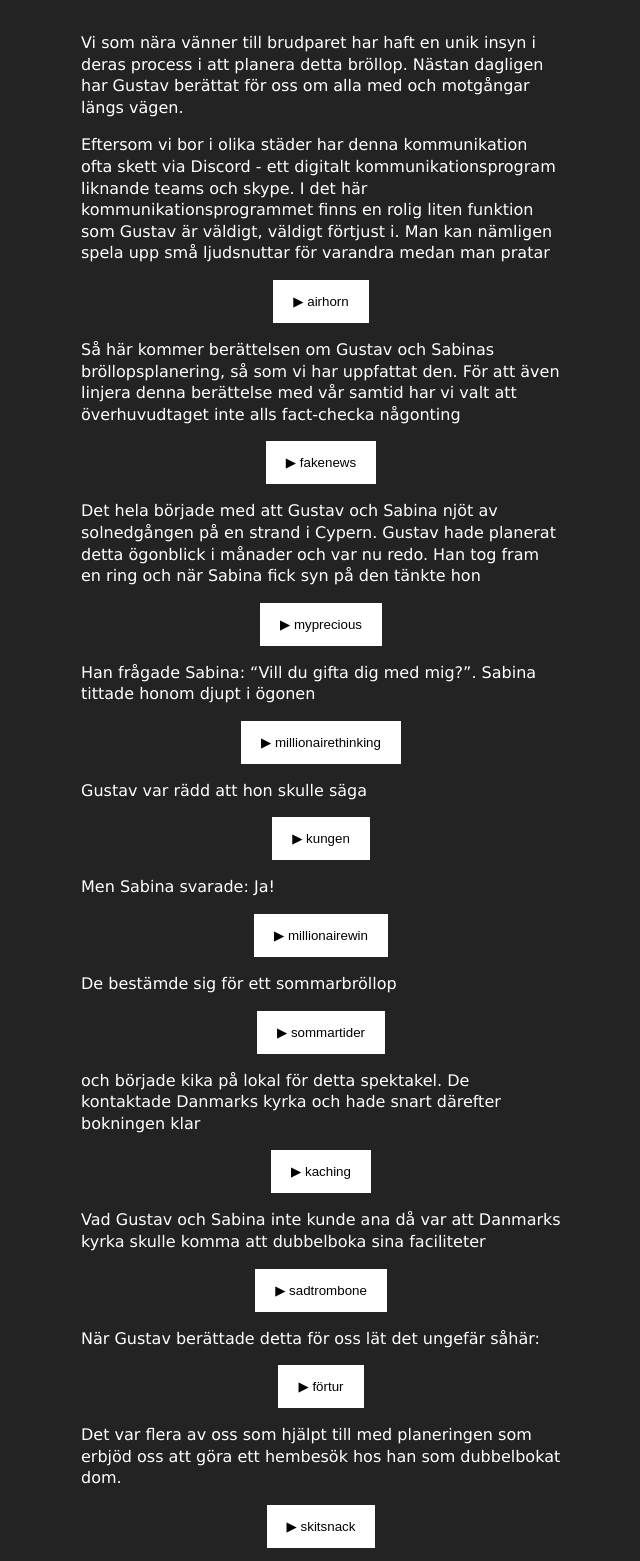
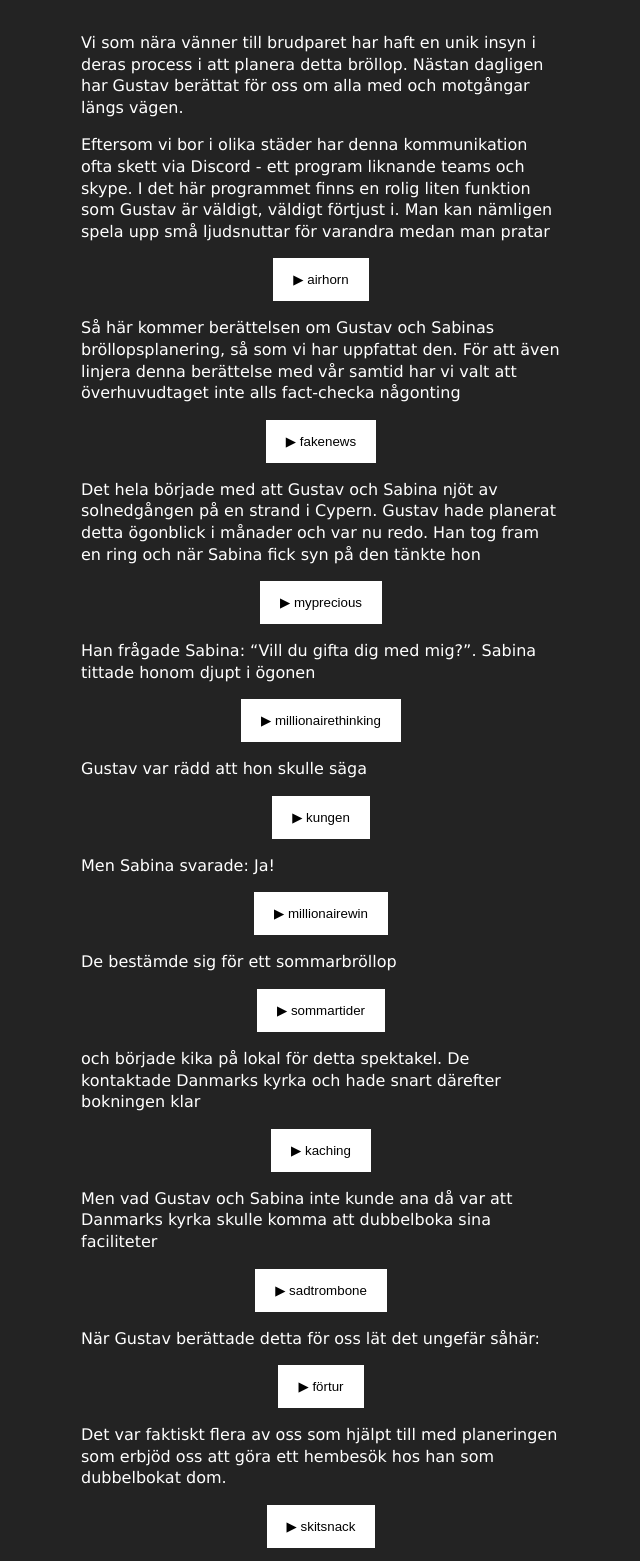
Before and after one commit to marcusnystrand/marcusnystrand.github.io, a plain HTML site: page tal.html in a window 1280 px wide. Shown: the top 1561 px of the page, without its empty margins (319-959 px from the left). Drawn offline with Linux system fonts and the light colour scheme.

Commit message:
Add files via upload

```diff
--- a/tal.html
+++ b/tal.html
@@ -10,7 +10,7 @@
     <div class="content">
       <p>Vi som nära vänner till brudparet har haft en unik insyn i deras process i att planera detta bröllop. Nästan dagligen har Gustav berättat för oss om alla med och motgångar längs vägen.</p>
 
-      <p>Eftersom vi bor i olika städer har denna kommunikation ofta skett via Discord - ett digitalt kommunikationsprogram liknande teams och skype. I det här kommunikationsprogrammet finns en rolig liten funktion som Gustav är väldigt, väldigt förtjust i. Man kan nämligen spela upp små ljudsnuttar för varandra medan man pratar</p>
+      <p>Eftersom vi bor i olika städer har denna kommunikation ofta skett via Discord - ett program liknande teams och skype. I det här programmet finns en rolig liten funktion som Gustav är väldigt, väldigt förtjust i. Man kan nämligen spela upp små ljudsnuttar för varandra medan man pratar</p>
       <button data-sound="airhorn.mp3" onclick="playSound(this)">▶ Spela upp</button>
 
       <p>Så här kommer berättelsen om Gustav och Sabinas bröllopsplanering, så som vi har uppfattat den. För att även linjera denna berättelse med vår samtid har vi valt att överhuvudtaget inte alls fact-checka någonting</p>
@@ -34,13 +34,13 @@
       <p>och började kika på lokal för detta spektakel. De kontaktade Danmarks kyrka och hade snart därefter bokningen klar</p>
       <button data-sound="kaching.mp3" onclick="playSound(this)">▶ Spela upp</button>
 
-      <p>Vad Gustav och Sabina inte kunde ana då var att Danmarks kyrka skulle komma att dubbelboka sina faciliteter</p>
+      <p>Men vad Gustav och Sabina inte kunde ana då var att Danmarks kyrka skulle komma att dubbelboka sina faciliteter</p>
       <button data-sound="sadtrombone.mp3" onclick="playSound(this)">▶ Spela upp</button>
 
       <p>När Gustav berättade detta för oss lät det ungefär såhär:</p>
       <button data-sound="förtur.mp3" onclick="playSound(this)">▶ Spela upp</button>
 
-      <p>Det var flera av oss som hjälpt till med planeringen som erbjöd oss att göra ett hembesök hos han som dubbelbokat dom.</p>
+      <p>Det var faktiskt flera av oss som hjälpt till med planeringen som erbjöd oss att göra ett hembesök hos han som dubbelbokat dom.</p>
       <button data-sound="skitsnack.mp3" onclick="playSound(this)">▶ Spela upp</button>
 
       <p>Brudparet tvingades då att söka sig någon annanstans. Som tur hittade de denna fina lokal och intilliggande kyrka som de genast lade vantarna på</p>
@@ -68,7 +68,7 @@
       <p>Som ni hör har det varit en</p>
       <button data-sound="ojojoj.mp3" onclick="playSound(this)">▶ Spela upp</button>
 
-      <p>planeringsprocess och vi vill passa på att tacka er enormt för att ni samlat oss alla här idag för att fira med er!</p>
+      <p>planeringsprocess och därför vill vi passa på att tacka er enormt för att ni samlat oss alla här idag för att fira med er!</p>
 
       <p>Och med detta vill vi utbringa en skål för brudparet!</p>
       <button data-sound="bottlepop.mp3" onclick="playSound(this)">▶ Spela upp</button>
```
